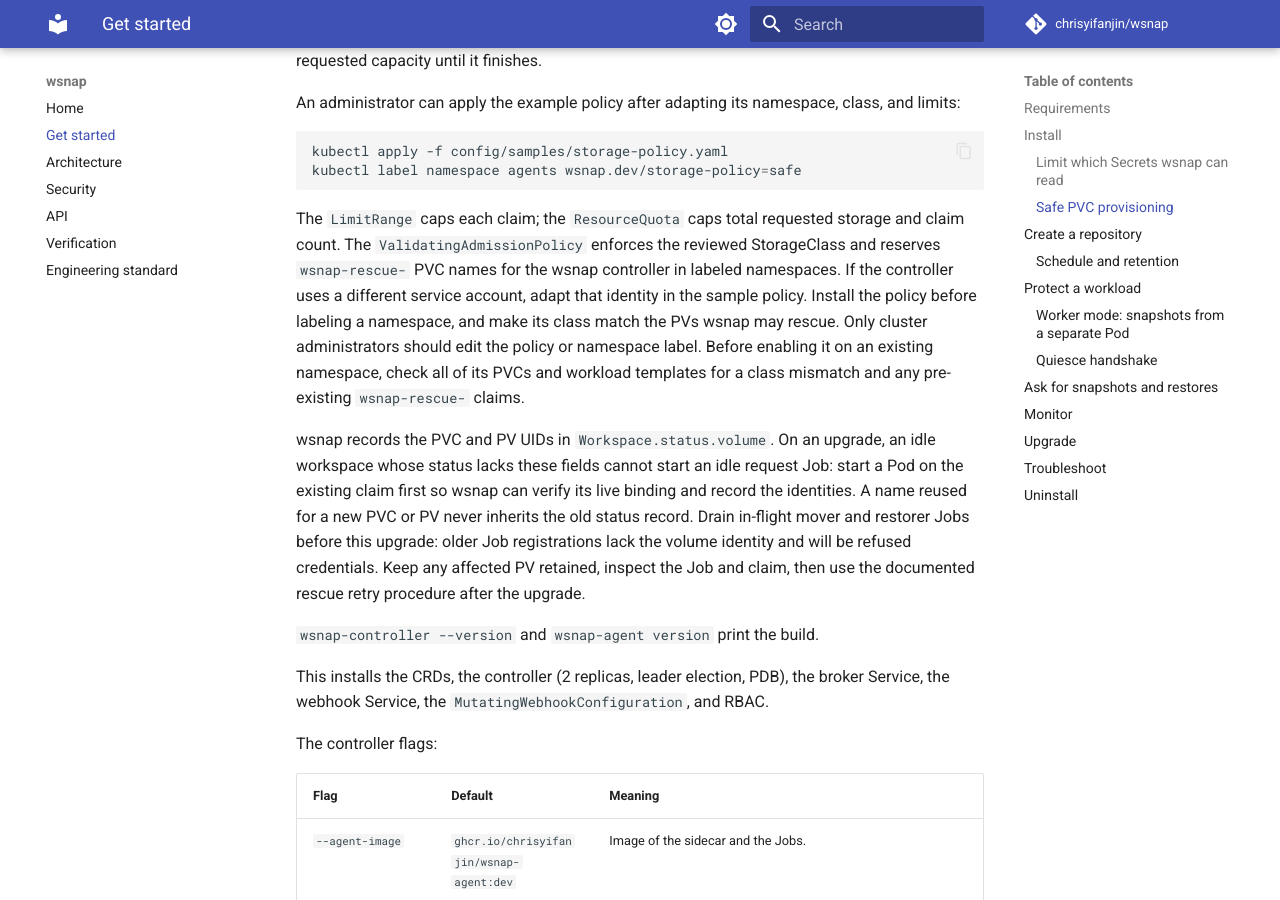
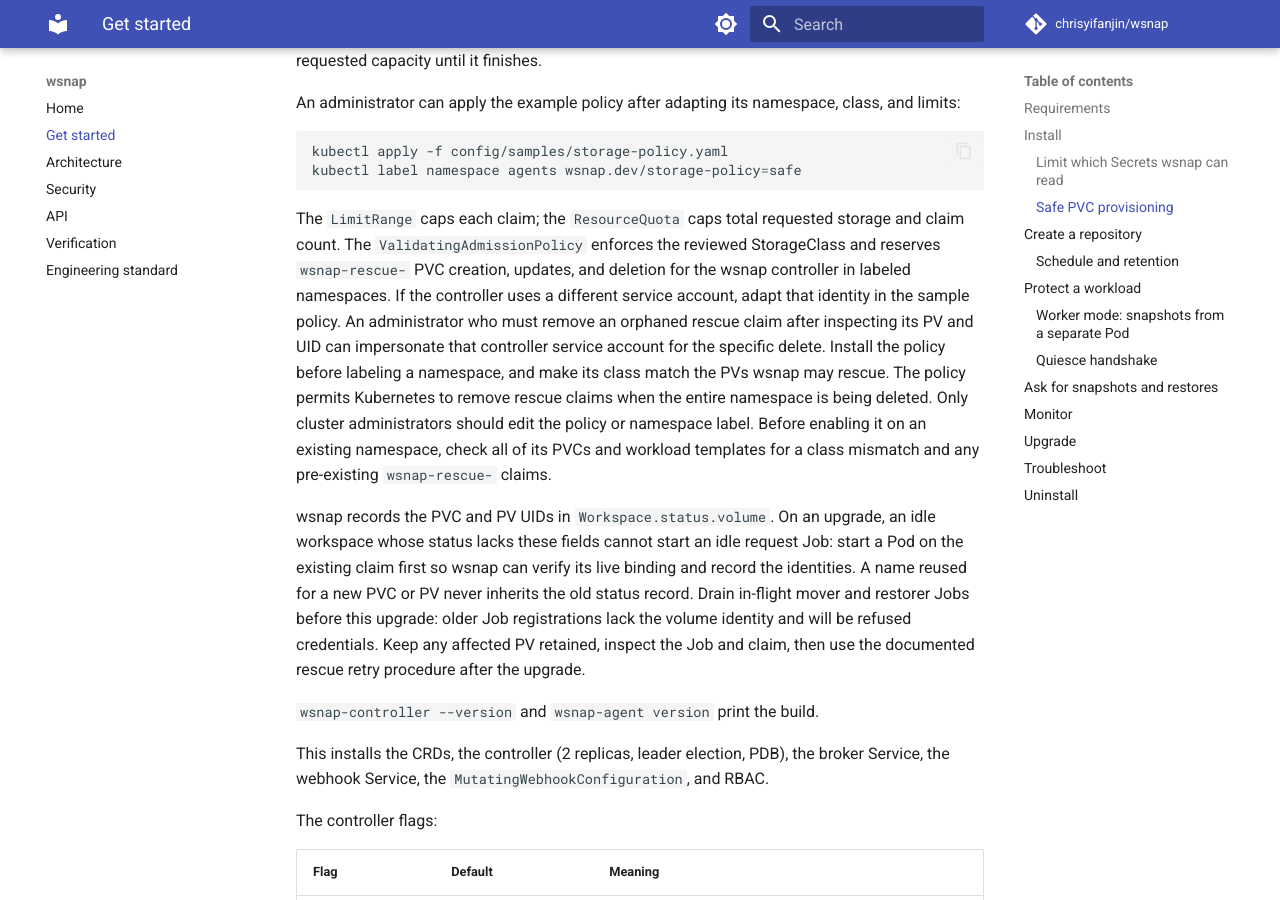
Before and after one commit to chrisyifanjin/wsnap, an MkDocs documentation site: the page built from docs/operations.md, in a window 1280 px wide and 900 px high, scrolled down 1491 px. Built offline with MkDocs 1.6.1 and Material for MkDocs 9.7.7, drawn with Linux system fonts in a browser that asks for light colours; comment, search, counter and statistics services are not loaded.

Commit message:
Protect rescue PVCs from deletion in the storage policy

```diff
--- a/docs/operations.md
+++ b/docs/operations.md
@@ -75,10 +75,15 @@ kubectl label namespace agents wsnap.dev/storage-policy=safe
 
 The `LimitRange` caps each claim; the `ResourceQuota` caps total requested
 storage and claim count. The `ValidatingAdmissionPolicy` enforces the
-reviewed StorageClass and reserves `wsnap-rescue-` PVC names for the wsnap
-controller in labeled namespaces. If the controller uses a different service
-account, adapt that identity in the sample policy. Install the policy before
-labeling a namespace, and make its class match the PVs wsnap may rescue.
+reviewed StorageClass and reserves `wsnap-rescue-` PVC creation, updates, and
+deletion for the wsnap controller in labeled namespaces. If the controller
+uses a different service account, adapt that identity in the sample policy.
+An administrator who must remove an orphaned rescue claim after inspecting
+its PV and UID can impersonate that controller service account for the
+specific delete. Install the policy before labeling a namespace, and make
+its class match the PVs wsnap may rescue.
+The policy permits Kubernetes to remove rescue claims when the entire
+namespace is being deleted.
 Only cluster administrators should edit the policy or namespace label.
 Before enabling it on an existing namespace, check all of its PVCs and
 workload templates for a class mismatch and any pre-existing
```
Also changed, not shown: docs/verification.md (+4 -0 lines), 2 other files.
